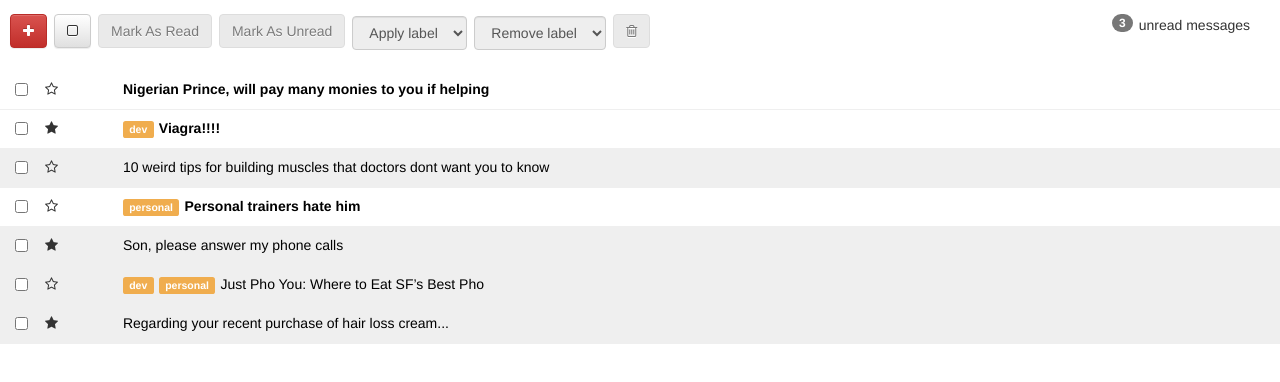
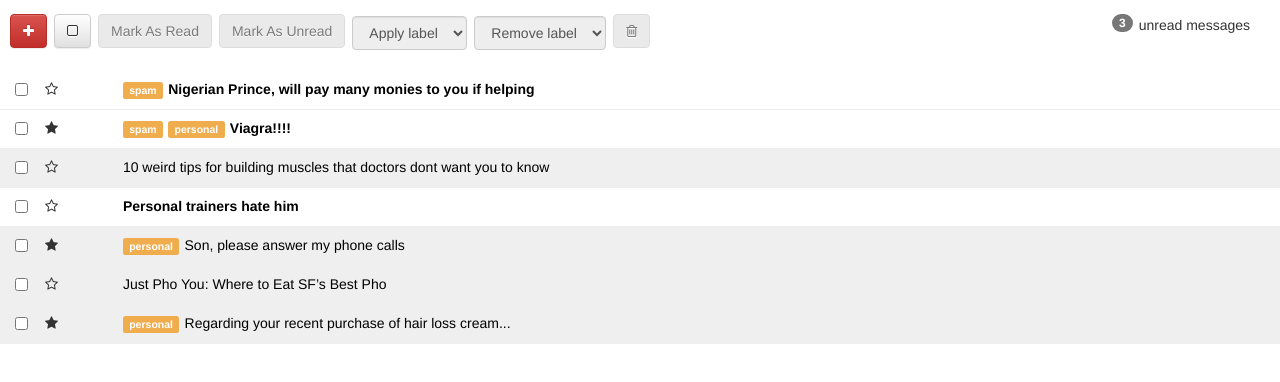
Before and after one commit to jwestbrook91/react-galvanize-inbox, a React (Create React App) app: page / in a window 1280 px wide. Shown: the top 382 px of the page. Built offline with nearby package versions, Linux system fonts and the light colour scheme.

Commit message:
it all works! Phase 2 complete

```diff
--- a/src/components/ToolbarComponent.js
+++ b/src/components/ToolbarComponent.js
@@ -88,16 +88,16 @@ export default function ToolbarComponent({
 
         <select className="form-control label-select" disabled={`${disabled}`} onChange={handleOnApplyLabelSelectedMessages}>
           <option>Apply label</option>
-          <option value="dev">dev</option>
+          <option value="spam">dev</option>
           <option value="personal">personal</option>
-          <option value="gschool">gschool</option>
+          <option value="dev">gschool</option>
         </select>
 
         <select className="form-control label-select" disabled={`${disabled}`} onChange={handleAllRemoveLabel}>
           <option>Remove label</option>
-          <option value="dev">dev</option>
+          <option value="spam">dev</option>
           <option value="personal">personal</option>
-          <option value="gschool">gschool</option>
+          <option value="dev">gschool</option>
         </select>
 
         <button className="btn btn-default" disabled={`${disabled}`} onClick={handleDeleteSelected}>
--- a/src/index.js
+++ b/src/index.js
@@ -9,7 +9,7 @@ let messages = [
     subject: 'Nigerian Prince, will pay many monies to you if helping',
     read: false,
     starred: false,
-    labels: [],
+    labels: ['spam'],
     body: 'I am nigerian prince. Please to give me your bank account info.'
   },
   {
@@ -17,7 +17,7 @@ let messages = [
     subject: 'Viagra!!!!',
     read: false,
     starred: true,
-    labels: ['dev'],
+    labels: ['spam', 'personal'],
     body: 'Spam. Totally spam'
   },
   {
@@ -33,7 +33,7 @@ let messages = [
     subject: 'Personal trainers hate him',
     read: false,
     starred: false,
-    labels: ['personal'],
+    labels: [],
     body: 'Hint: He takes steroids'
   },
   {
@@ -41,7 +41,7 @@ let messages = [
     subject: 'Son, please answer my phone calls',
     read: true,
     starred: true,
-    labels: [],
+    labels: ['personal'],
     body: 'You are making your mother sad :('
   },
   {
@@ -49,7 +49,7 @@ let messages = [
     subject: 'Just Pho You: Where to Eat SF’s Best Pho',
     read: true,
     starred: false,
-    labels: ['dev', 'personal'],
+    labels: [],
     body: 'Great restaurants near you'
   },
   {
@@ -57,7 +57,7 @@ let messages = [
     subject: 'Regarding your recent purchase of hair loss cream...',
     read: true,
     starred: true,
-    labels: [],
+    labels: ['personal'],
     body: 'hah! You bald sucker!'
   }
 ];
@@ -124,10 +124,11 @@ function onMarkAsReadSelectedMessages() {
 }
 
 function onMarkAsUnreadSelectedMessages() {
-  if (selectedMessageIds.length > 0) {
-    let selectedMessages = messages.filter(message => selectedMessageIds.includes(message.id));
-    selectedMessages.forEach(message => message.read === false);
-  }
+  messages.forEach(message => {
+    if (selectedMessageIds.includes(message.id)) {
+      message.read = false;
+    }
+  });
   render();
 }
 
```
